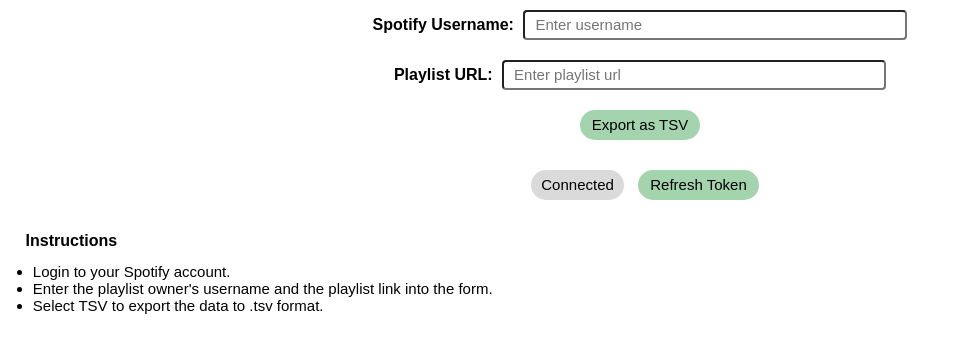
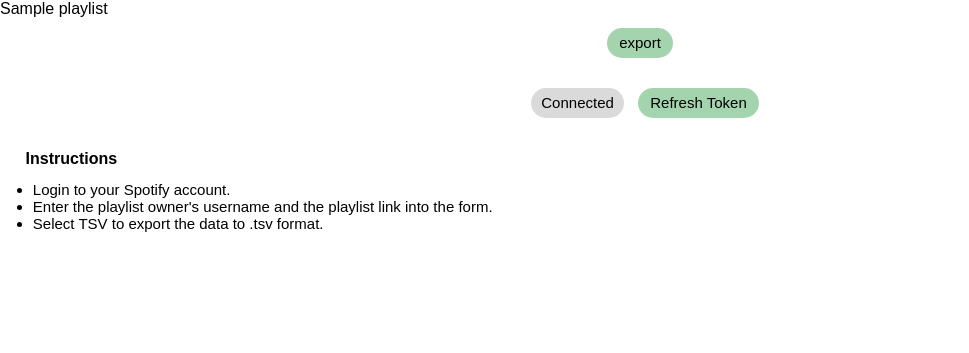
Before and after one commit to shivsondhi/export-spotify-playlists, a Flask app: template templates/home_connected.html in a window 1280 px wide. Shown: the part 113-466 px from the top of the page, without its empty margins (0-969 px from the left). Run offline with Flask 2, Linux system fonts and the light colour scheme; the template is opened without the code that fills it: most values are stand-ins (such as "Sample title", 1, 10 or a date in 2020).

Commit message:
shows all user playlists

```diff
--- a/app.py
+++ b/app.py
@@ -17,7 +17,8 @@
 	abort,
 	send_file,
 )
-from spotify_exporter import build_playlist
+from flask_cors import CORS
+from spotify_exporter import build_playlist, get_user_playlists
 import string
 import secrets
 import requests
@@ -26,6 +27,7 @@
 load_dotenv()                    #for python-dotenv method
 import os
 
+
 CLI_ID 	= os.environ.get('CLI_ID') # CLIENT ID
 CLI_KEY = os.environ.get('CLI_KEY') # CLIENT SECRET
 REDIRECT_URI = "http://127.0.0.1:5000/callback"
@@ -33,8 +35,15 @@
 TOKEN_URL = 'https://accounts.spotify.com/api/token'
 
 app = Flask(__name__)
+cors = CORS(app, resources={r"/*": {"origin": "http://localhost:3000", "credentials": True }})
 app.secret_key = 'selectARandomsecret_Key-forTheAPP'
 
+@app.after_request
+def after_request(response):
+  response.headers.add('Access-Control-Allow-Origin', '*')
+  response.headers.add('Access-Control-Allow-Headers', 'Content-Type,Authorization')
+  response.headers.add('Access-Control-Allow-Methods', 'GET,PUT,POST,DELETE,OPTIONS')
+  return response
 
 @app.route("/")
 def home():
@@ -45,17 +54,10 @@
 def export():
 	# get form inputs
 	form_data = request.form.to_dict(flat=False)
-	user = form_data['name'][0]
-	playlist_url = form_data['url'][0]
-	# get playlist data
-	uri_len = 22
-	start = playlist_url.find("playlist")
-	mid = len("playlist/")
-	end = start + mid
-	playlist_uri = playlist_url[end:end+uri_len]
+	uri = list(form_data.keys())
 
 	# create tsv file
-	filename = build_playlist(user, playlist_uri, token=session.get('tokens').get('access_token'))
+	filename = build_playlist(uri[0], token=session.get('tokens').get('access_token'))
 
 	if filename == "error":
 		return render_template("home.html", value="reauthorize")
@@ -74,13 +76,12 @@
 	state = ''.join(
 		secrets.choice(string.ascii_uppercase + string.digits) for _ in range(16)
 	)
-	scope = "playlist-read-private"
+	# scope = "playlist-read-private"
 	payload = {
 		'client_id': CLI_ID,
 		'response_type': 'code',
 		'redirect_uri': REDIRECT_URI,
-		'state': state,
-		'scope': scope
+		'state': state
 	}
 	res = make_response(redirect(f'{AUTH_URL}/?{urlencode(payload)}'))
 	res.set_cookie('spotify_auth_state', state, samesite="Strict")
@@ -141,15 +142,15 @@
 	res_data = res.json()
 	# load new tokens into session
 	session['tokens']['access_token'] = res_data.get('access_token')
-
 	return redirect(url_for('connected'))
 
 
-@app.route('/connected')
+@app.route('/connected', methods = ['GET'])
 def connected():
 	token = session.get('tokens').get('access_token')
 	if token:
-		return render_template("home_connected.html")
+		data = get_user_playlists(token=session.get('tokens').get('access_token'))
+		return render_template("home_connected.html", user=data['user'], playlists=data['playlists'], token=token)
 	else:
 		return render_template("home.html")
 
--- a/spotify_exporter.py
+++ b/spotify_exporter.py
@@ -17,7 +17,38 @@
 # header row for tsv file
 tsv_headers = ["Name","Artist","Album","Label"]
 
-def build_playlist(username, uri, cli_id=CLI_ID, cli_key=CLI_KEY, token=None):
+def get_user_playlists (cli_id=CLI_ID, cli_key=CLI_KEY, token=None):
+	global spotify, playlists, user
+	if token:
+		webapp = True
+		spotify = spotipy.Spotify(auth=token)
+	else:
+		webapp = False
+		auth_manager = SpotifyClientCredentials(client_id=cli_id, client_secret=cli_key)
+		spotify = spotipy.Spotify(auth_manager=auth_manager)
+
+	try:
+		user = spotify.me()
+		user_id = user['id']
+		playlists = spotify.user_playlists(user_id)
+		playlist_data = []
+
+		for playlist in playlists['items']:
+			name = playlist['name']
+			uri = playlist['uri']
+			playlist_dict = {}
+			playlist_dict['name'] = name
+			playlist_dict['uri'] = uri
+			playlist_data.append(playlist_dict)
+
+		dict = {}
+		dict['user'] = user
+		dict['playlists'] = playlist_data
+		return dict
+	except:
+		return "error"
+
+def build_playlist(uri, cli_id=CLI_ID, cli_key=CLI_KEY, token=None):
 	'''
 	Query the spotify API and receive the playlist information. If mode is 'nan' you can view this information data structure in its raw form.
 	Obtain the list of tracks from the playlist information data structure and write it to a txt or csv file.
@@ -35,12 +66,12 @@
 		auth_manager = SpotifyClientCredentials(client_id=cli_id, client_secret=cli_key)
 		spotify = spotipy.Spotify(auth_manager=auth_manager)
 
+	user = spotify.me()
 	try:
-		playlist_info = spotify.user_playlist_tracks(username, uri)["items"]
+		playlist_info = spotify.user_playlist_tracks(user['id'], uri)["items"]
 	except:
 		return "error"
-
-	playlist_name = spotify.user_playlist(username, uri, fields="name")
+	playlist_name = spotify.user_playlist(user['id'], uri, fields="name")
 
 	for track in playlist_info:
 		album_id = track["track"]["album"]["uri"]
--- a/templates/home_connected.html
+++ b/templates/home_connected.html
@@ -12,23 +12,16 @@
 				<h1>Export Spotify Playlists</h1>
 			</div>
 			<div id="body">
+				{% for playlist in playlists %}
+					<div id="playlist">{{playlist.name}}</div>
 					<div id="form">
 						<form method="POST" action="/export">
 							<div>
-							<label for="username">Spotify Username:</label>
-							<input type="text" name="name" id="username" placeholder="Enter username">
-						</div>
-
-						<div>
-							<label for="playurl">Playlist URL:</label>
-							<input type="text" name="url" id="playurl" placeholder="Enter playlist url">
-						</div>
-
-						<div>
-							<input type="submit" name="tsv" value="Export as TSV" download/>
+								<input type="submit" name="{{playlist.uri}}" value="export" download/>
 							</div>
 						</form>
 					</div>
+				{% endfor %}
 				<div id="buttons">
 					<button id="connected" pointer-events="none">Connected</button>
 					<button id="refresh" onClick="window.location.href='http://localhost:5000/refresh';">Refresh Token</button>
```
Also changed, not shown: 1 other file. Lines whose indentation alone changed are shown as unchanged.
